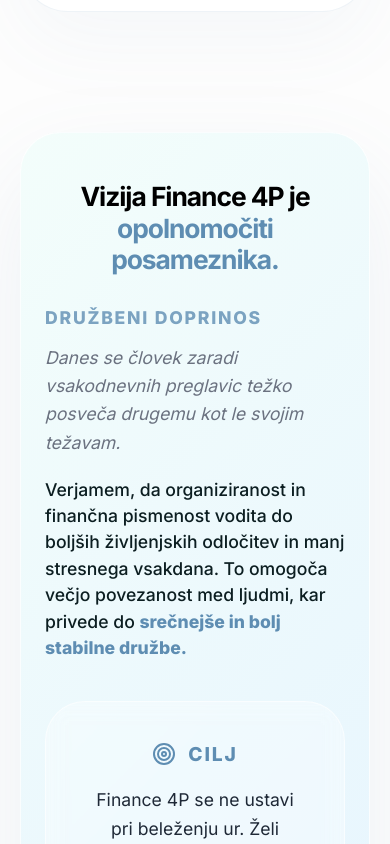
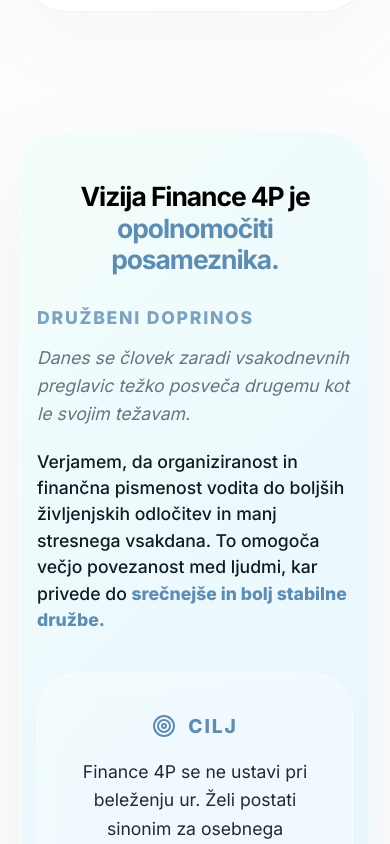
Before and after one commit to filipkolle/Landing-4P, a React (Vite) app: page /o-nas in a window 390 px wide. Shown: the part 4440-5284 px from the top of the page. Built offline with nearby package versions, Linux system fonts and the light colour scheme.

Commit message:
style: further reduce vision heading size and container padding for mobile

```diff
--- a/src/styles/About.css
+++ b/src/styles/About.css
@@ -542,7 +542,8 @@
   .about-hero h1 { font-size: 2.1rem; }
   .key-message-text { font-size: 1.25rem; }
   .mission-intro h2, .vision-container h2, .story-text h2 { font-size: 1.65rem; }
-  .vision-lead-heading { font-size: 1.2rem; }
+  .vision-container { padding: 48px 16px; }
+  .vision-lead-heading { font-size: 1.1rem; }
   .vision-solution { font-size: 1.1rem; }
   .about-hero-p { font-size: 0.95rem; }
   .cta-left h2 { font-size: 1.8rem; }
```
